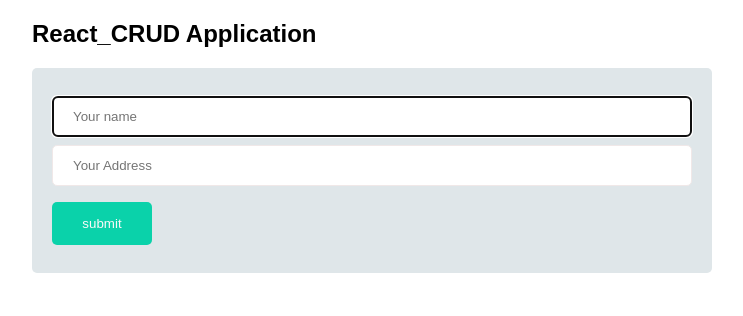
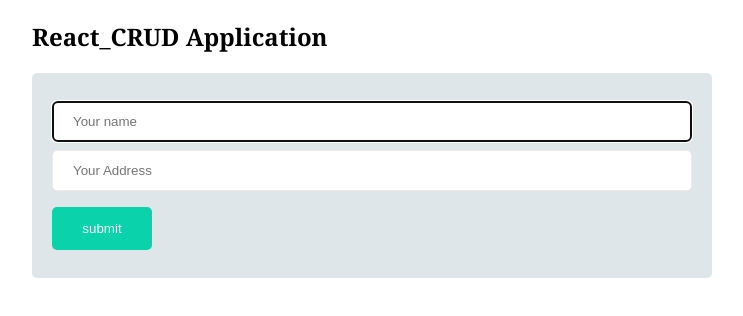
Before and after one commit to DannyMyles/CRUD_React, a React (Create React App) app: page / in a window 1280 px wide. Shown: the top 316 px of the page, without its empty margins (288-1031 px from the left). Built offline with nearby package versions, Linux system fonts and the light colour scheme.

Commit message:
customize my stylesheet

```diff
--- a/src/index.css
+++ b/src/index.css
@@ -1,5 +1,5 @@
 body {
   margin: 0;
   padding: 0;
-  font-family: sans-serif;
+  font-family: Georgia, 'Times New Roman', Times, serif;
 }
```
